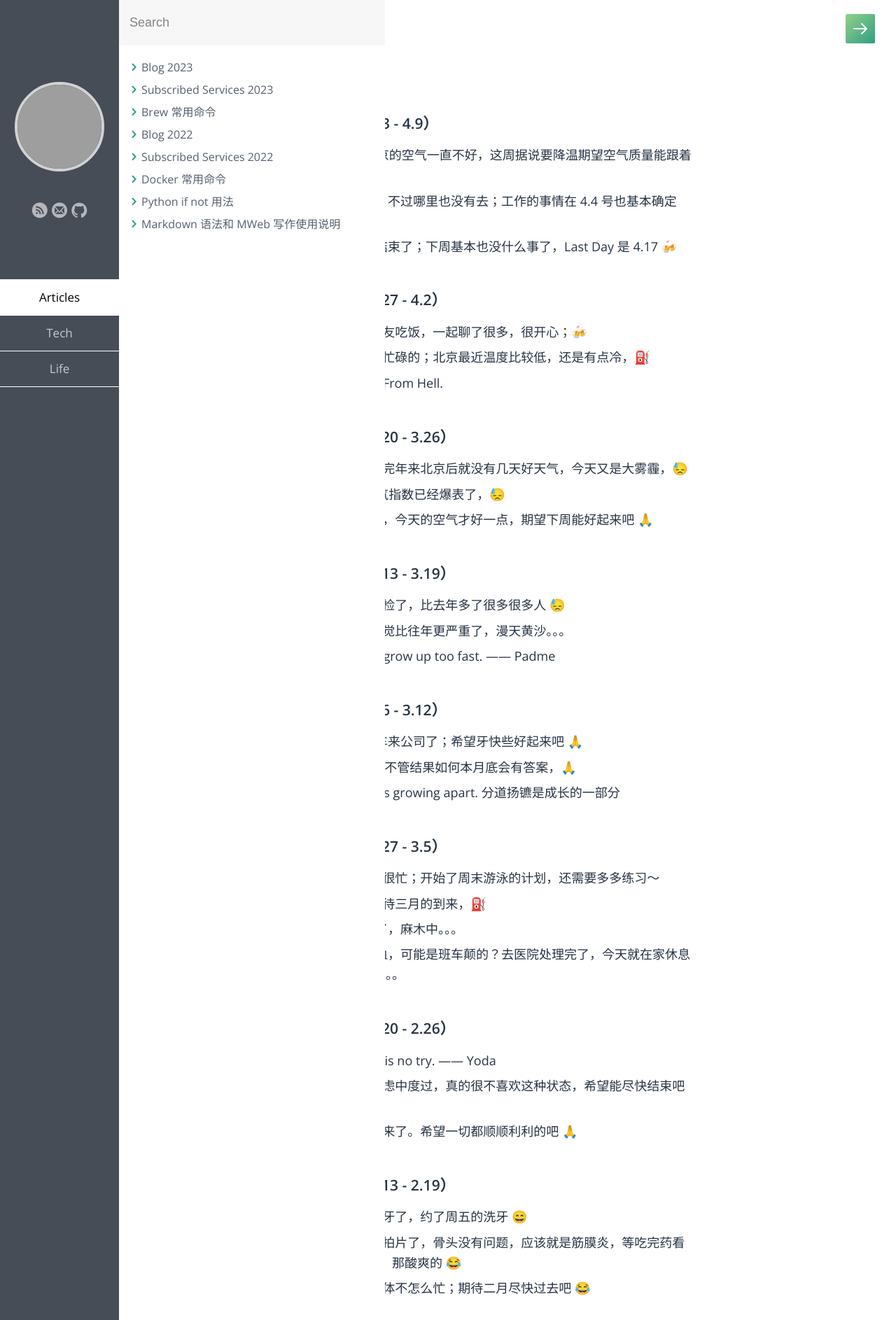
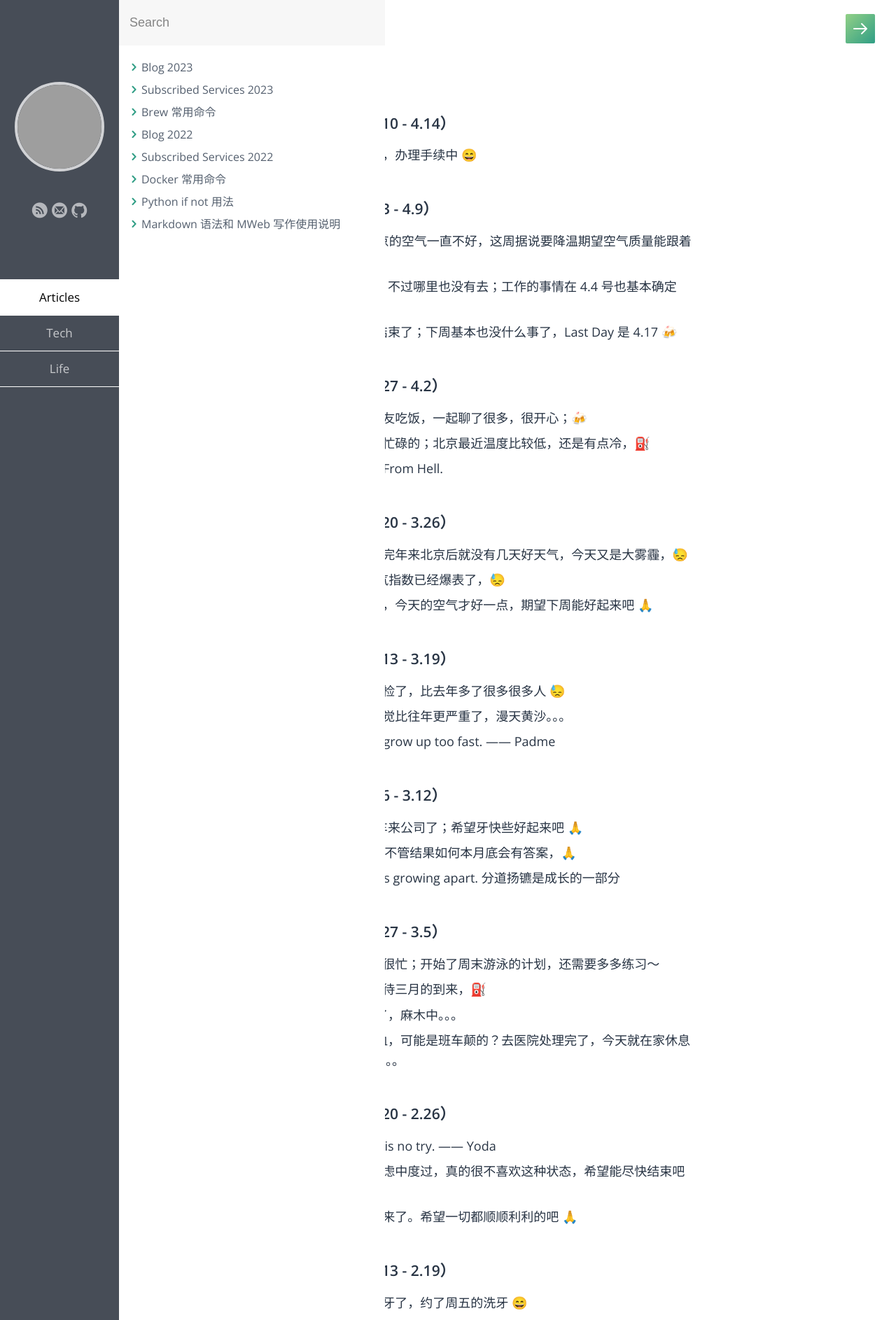
Before and after one commit to samxupeiran/samxupeiran.github.io, a Jekyll site: the page built from _posts/life/2023-01-03-my-blog.md, in a window 1280 px wide. Shown: the top 1886 px of the page at 70% size. Built offline with Jekyll 4.4.1, drawn with Linux system fonts in a browser that asks for light colours; some web fonts are replaced; grey boxes are pictures that could not be loaded.

Commit message:
feat: add weekly blog 4.10

```diff
--- a/_posts/life/2023-01-03-my-blog.md
+++ b/_posts/life/2023-01-03-my-blog.md
@@ -5,6 +5,9 @@ category: Life
 tags: Blog
 ---
 
+
+- ### 2023 年 4 月 第 3 周（4.10 - 4.14）
+     - 4.14 今天正式提交离职了，办理手续中 😄
 
 - ### 2023 年 4 月 第 2 周（4.3 - 4.9）
      - 4.3 进入 4 月了；最近北京的空气一直不好，这周据说要降温期望空气质量能跟着好点 😄
```
